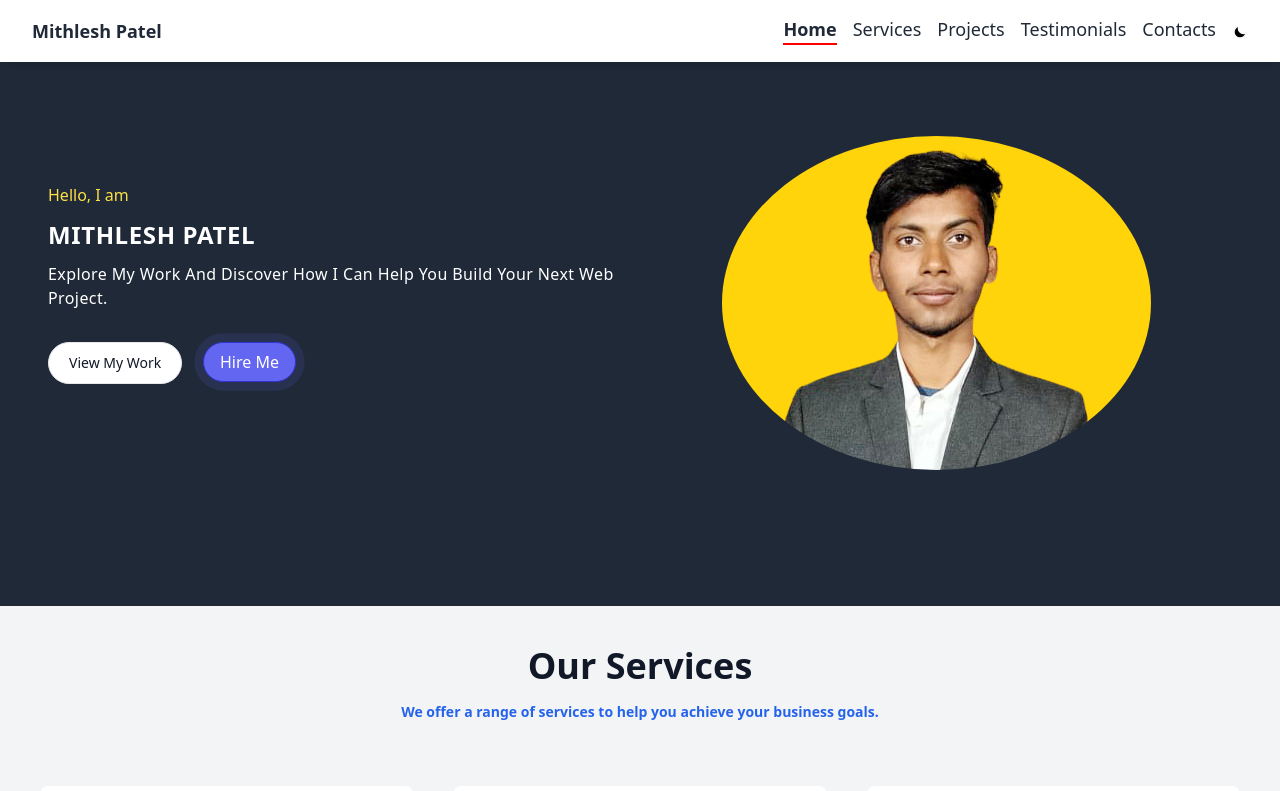
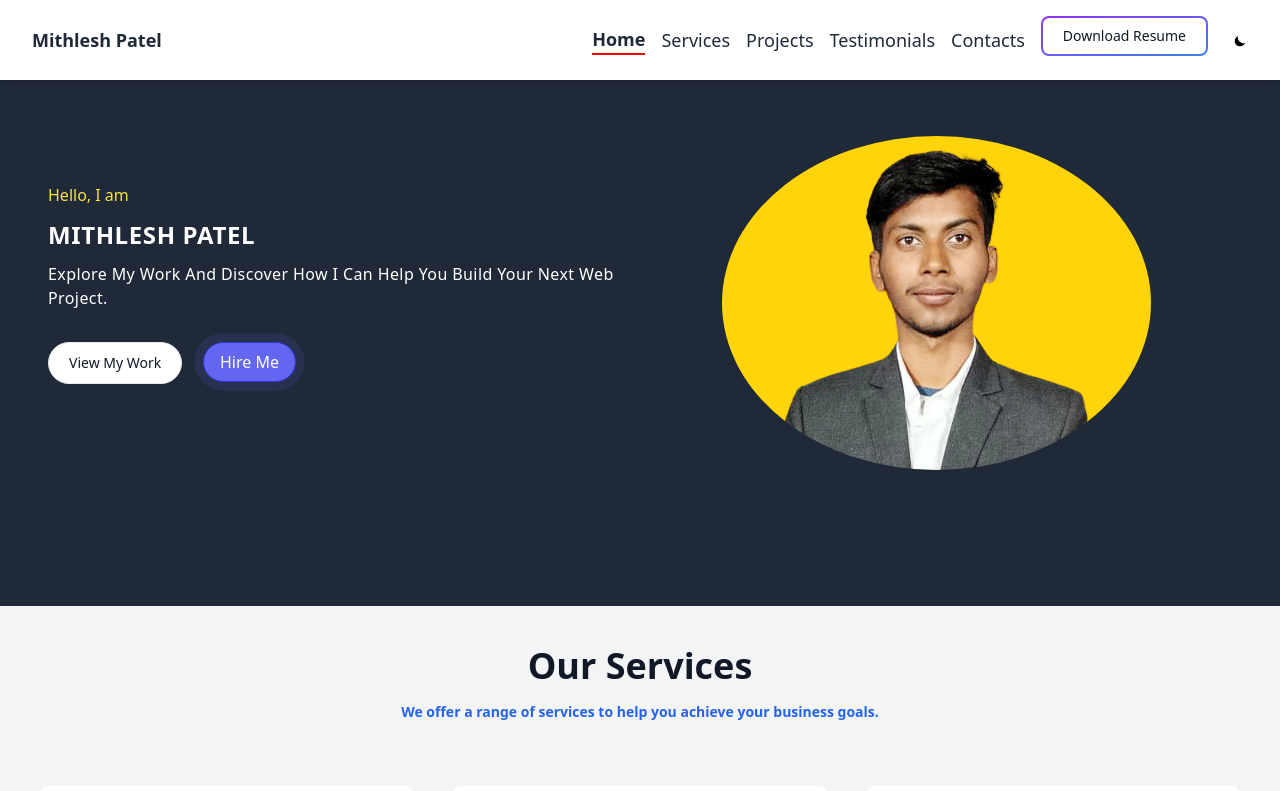
Before and after one commit to techiemithlesh/mern-demo, a React (Create React App) app in the folder client/: page / in a window 1280 px wide. Shown: the top 791 px of the page. Built offline with nearby package versions, Linux system fonts and the light colour scheme; no server answers.

Commit message:
added resume

```diff
--- a/client/src/layouts/Header.jsx
+++ b/client/src/layouts/Header.jsx
@@ -2,6 +2,8 @@ import React, { useState } from 'react';
 import { Link } from 'react-scroll';
 import './Layout.css';
 import { FiSun, FiMoon } from 'react-icons/fi';
+import Resume from '../asset/pdf/resume.pdf';
+
 
 const Header = ({darkMode, toggleDarkMode }) => {
   const [isMenuOpen, setIsMenuOpen] = useState(false);
@@ -71,7 +73,7 @@ const Header = ({darkMode, toggleDarkMode }) => {
         <ul
           className={`${
             isMenuOpen ? 'block' : 'hidden'
-          } md:block md:flex space-y-4 md:space-y-0 md:space-x-4`}
+          } md:block md:flex space-y-4 md:space-y-0 md:space-x-4 items-center`}
         >
           <li>
             <Link
@@ -172,7 +174,15 @@ const Header = ({darkMode, toggleDarkMode }) => {
               Contacts
             </Link>
           </li>
+          <li>
+             <a href={Resume} download><button class="relative inline-flex items-center justify-center p-0.5 mb-2 mr-2 overflow-hidden text-sm font-medium text-gray-900 rounded-lg group bg-gradient-to-br from-purple-600 to-blue-500 group-hover:from-purple-600 group-hover:to-blue-500 hover:text-white dark:text-white focus:ring-4 focus:outline-none focus:ring-blue-300 dark:focus:ring-blue-800">
+            <span class="relative px-5 py-2 transition-all ease-in duration-75 bg-white dark:bg-gray-900 rounded-md group-hover:bg-opacity-0">
+                Download Resume
+            </span>
+          </button>
+          </a>
 
+          </li>
           <li>
           <button className='dark_mode_btn' onClick={toggleDarkMode}>
   {darkMode ? (
```
Also changed, not shown: 14 other files (tests, documents, lock files or other folders).
